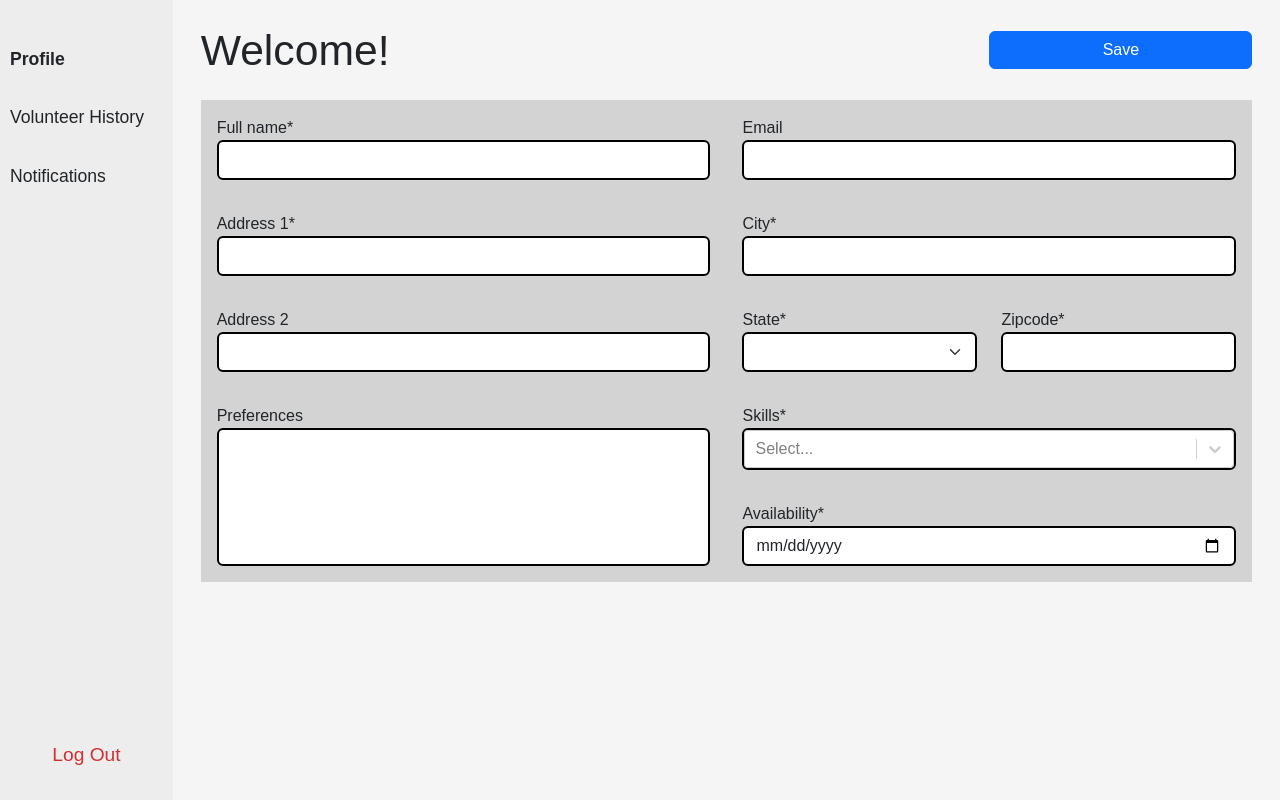
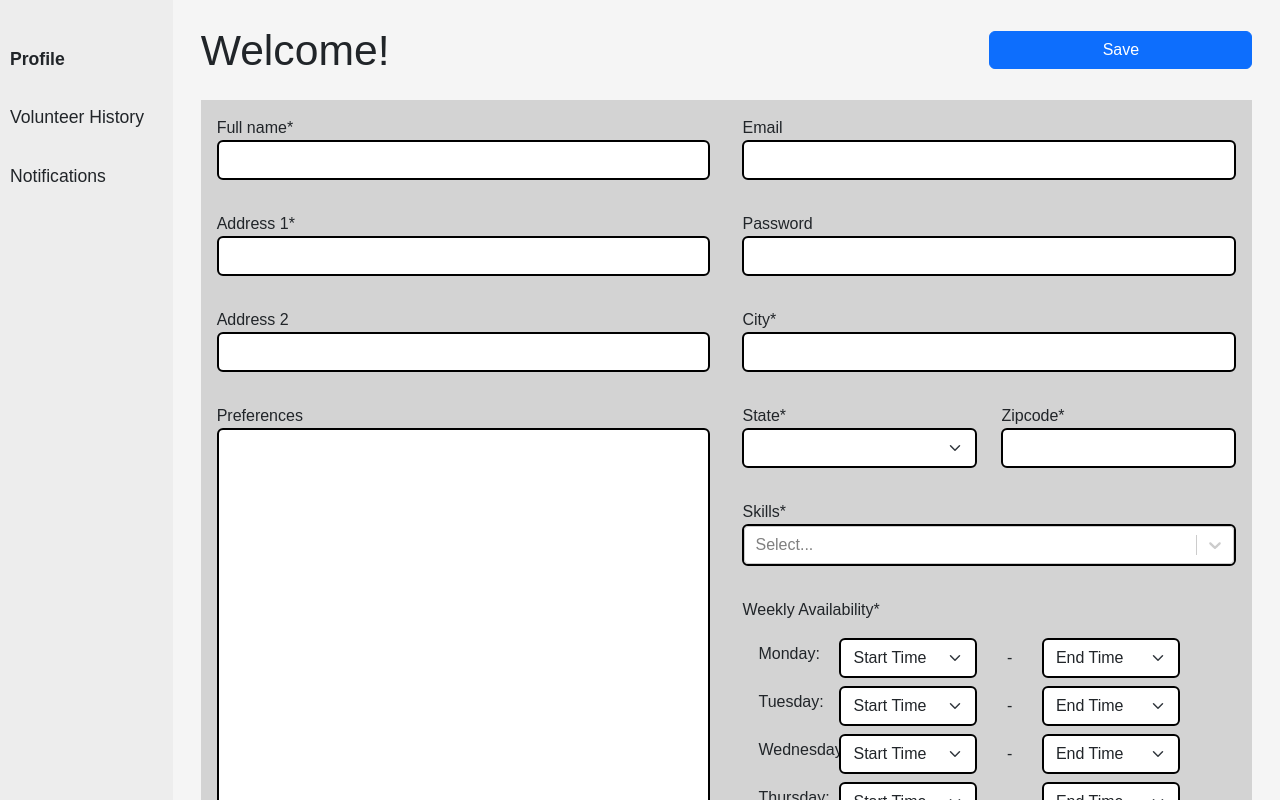
Before and after one commit to dancalvac/COSC4353_Group14, a React (Vite) app in the folder client/: page /volunteerProfile in a window 1280 px wide. Shown: the top 800 px of the page. Built offline with nearby package versions, Linux system fonts and the light colour scheme.

Commit message:
Backend User Profile Management (partial)

```diff
--- a/client/src/components/VolunteerProfile.jsx
+++ b/client/src/components/VolunteerProfile.jsx
@@ -2,9 +2,12 @@ import React from "react";
 import Select from 'react-select';
 import {useState, useEffect} from 'react';
 import {useNavigate} from 'react-router-dom';
+import axios from 'axios';
 import './VolunteerProfile.css';
 
 function VolunteerProfile(){
+    const [email, setEmail] = useState('');
+    const [password, setPassword] = useState('');
     const [fullName, setFullName] = useState('');
     const [addressOne, setAddressOne] = useState('');
     const [addressTwo, setAddressTwo] = useState('');
@@ -13,15 +16,56 @@ function VolunteerProfile(){
     const [state, setState] = useState('');
     const [zipcode, setZipcode] = useState('');
     const [skills, setSkills] = useState([]);
-    const [date, setDate] = useState('');
+    const [error, setError] = useState('');
+    const [loading, setLoading] = useState(false);
+    //const [date, setDate] = useState('');
     const navigate = useNavigate();
+    const [availability, setAvailability] = useState({
+        monday: { start: '', end: '' },
+        tuesday: { start: '', end: '' },
+        wednesday: { start: '', end: '' },
+        thursday: { start: '', end: '' },
+        friday: { start: '', end: '' },
+        saturday: { start: '', end: '' },
+        sunday: { start: '', end: '' }
+    });
 
+    // Helper function to handle time changes
+    const handleTimeChange = (day, timeType, value) => {
+        setAvailability(prev => ({
+            ...prev,
+            [day]: {
+                ...prev[day],
+                [timeType]: value
+            }
+        }));
+    };
+
+    // Helper function to generate time options in 15-minute increments
+    const generateTimeOptions = () => {
+        const times = [];
+        for (let hour = 5; hour <= 22; hour++) {
+            for (let minute = 0; minute < 60; minute += 15) {
+                const timeString = `${hour.toString().padStart(2, '0')}:${minute.toString().padStart(2, '0')}`;
+                times.push(timeString);
+            }
+        }
+        times.pop();
+        times.pop();
+        times.pop();
+        return times;
+    };
+
+    const timeOptions = generateTimeOptions();
     const options = [
         { value: 'compassion', label: 'Compassion' },
         { value: 'creativity', label: 'Creativity' },
         { value: 'nimbleHands', label: 'Nimble Hands' },
         // add more if necessary
     ];
+
+
+
 
     const navigateToProfile = (e) => {
         // Navigate to Profile
@@ -44,12 +88,36 @@ function VolunteerProfile(){
         navigate('/volunteerNotifications');
     };
 
-    const handleSubmit = (e) => {
+    const handleSubmit = async (e) => {
         // Validate and save data to the database
         e.preventDefault();
-        console.log("Saving user profile");
-        console.log({fullName, addressOne, addressTwo, preferences, city, state, zipcode, skills, date});
-        //Do Validation here
+        setLoading(true);
+        setError('');
+        console.log(fullName, addressOne, addressTwo, preferences, city, state, zipcode, skills);
+        try{
+            const response = await axios.post(`${import.meta.env.VITE_API_URL}/volunteer/profile`, {
+                email,
+                fullName,
+                password,
+                addressOne,
+                addressTwo,
+                city,
+                state,
+                zipcode,
+                preferences
+            });
+            const userData = response.data;
+            console.log("Saving user profile", userData);
+        } catch (error) {
+            console.error('Saving eror:', error);
+            if (error.response) {
+                setError(error.response.data.error || 'Failed saving');
+            } else {
+                setError('Network error. Please try again.');
+            }
+        } finally {
+            setLoading(false);
+        }
     };
 
     const logOut = (e) => {
@@ -125,7 +193,13 @@ function VolunteerProfile(){
                             <div className="row mx-1 my-3"> {/*Email*/}
                                 <div className="col">
                                     <label htmlFor="email">Email</label>
-                                    <input type="email" className="form-control border border-black border-2" value="" id="email" readOnly/> {/*Populate the value once we get the backend and database working*/}
+                                    <input type="email" className="form-control border border-black border-2" id="email" onChange={(e) => setEmail(e.target.value)} required/> {/*Populate the value once we get the backend and database working*/}
+                                </div>
+                            </div>
+                            <div className="row mx-1 my-3"> {/*Password*/}
+                                <div className="col">
+                                    <label htmlFor="password">Password</label>
+                                    <input type="password" className="form-control border border-black border-2" id="passwprd" onChange={(e) => setPassword(e.target.value)} required/> {/*Populate the value once we get the backend and database working*/}
                                 </div>
                             </div>
                             <div className="row mx-1 my-3"> {/*City*/}
@@ -202,12 +276,47 @@ function VolunteerProfile(){
                                     <Select options={options} id="skills" className="border border-black border-2 rounded-2 basic-multi-select" classNamePrefix="select" value={skills} required isMulti onChange={setSkills}/>
                                 </div>
                             </div>
-                            <div className="row mx-1 my-3"> {/*Availability*/}
-                                <div className="col">
-                                    <label htmlFor="datePicker">Availability*</label>
-                                    <input type="date" className="form-control border border-black border-2" id="datePicker" onChange={(e) => setDate(e.target.value)}/>
+                            <div className="row mx-1 my-3">
+                            <div className="col">
+                                <label className="form-label">Weekly Availability*</label>
+                                <div className="availability-grid">
+                                    {Object.entries(availability).map(([day, times]) => (
+                                        <div key={day} className="row mx-1 my-2 align-items-center">
+                                            <div className="col-2">
+                                                <label className="form-label text-capitalize">{day}:</label>
+                                            </div>
+                                            <div className="col-4">
+                                                <select
+                                                    className="form-select border border-black border-2"
+                                                    value={times.start}
+                                                    onChange={(e) => handleTimeChange(day, 'start', e.target.value)}
+                                                >
+                                                    <option value="">Start Time</option>
+                                                    {timeOptions.map(time => (
+                                                        <option key={time} value={time}>{time}</option>
+                                                    ))}
+                                                </select>
+                                            </div>
+                                            <div className="col-1 text-center">
+                                                <span>-</span>
+                                            </div>
+                                            <div className="col-4">
+                                                <select
+                                                    className="form-select border border-black border-2"
+                                                    value={times.end}
+                                                    onChange={(e) => handleTimeChange(day, 'end', e.target.value)}
+                                                >
+                                                    <option value="">End Time</option>
+                                                    {timeOptions.map(time => (
+                                                        <option key={time} value={time}>{time}</option>
+                                                    ))}
+                                                </select>
+                                            </div>
+                                        </div>
+                                    ))}
                                 </div>
                             </div>
+                        </div>
                         </div>
 
                     </div>
```
Also changed, not shown: 2 other files (tests, documents, lock files or other folders).
